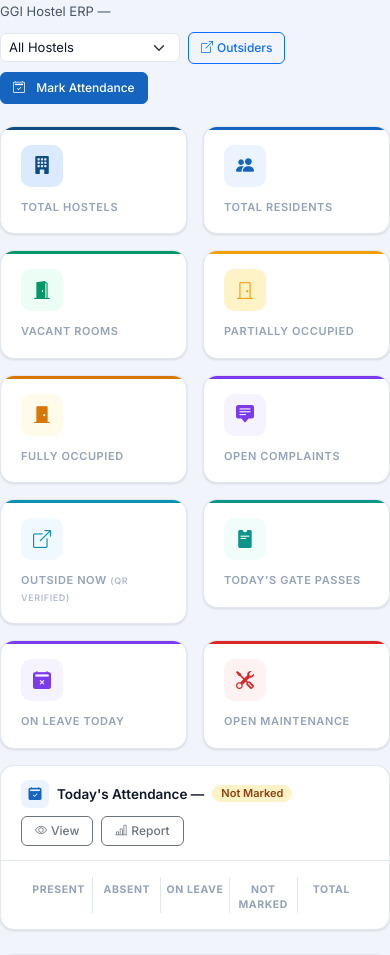
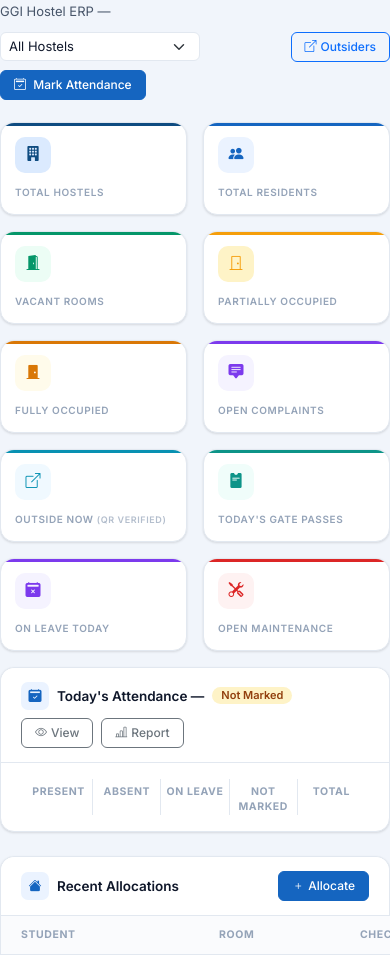
Before and after one commit to deviil00/GGI_Hostel_Module, a Django app: template hostel/templates/admin/dashboard.html in a window 390 px wide; the page is wider, and only the part inside the window is pictured. Shown: the part 19-974 px from the top of that part. Run offline with Django 4.2, Linux system fonts and the light colour scheme; the template is opened without the code that fills it, so the values that code supplies are empty.

Commit message:
fix: improve mobile responsiveness on dashboard page

```diff
--- a/hostel/templates/admin/dashboard.html
+++ b/hostel/templates/admin/dashboard.html
@@ -1,6 +1,17 @@
 {% extends "base/base.html" %}
 {% block title %}Dashboard — GGI Hostel ERP{% endblock %}
 {% block page_title %}Admin Dashboard{% endblock %}
+
+{% block extra_css %}
+<style>
+  @media (max-width: 767px) {
+    .stat-card { padding: 14px 14px; }
+    .stat-card .s-number { font-size: 24px; }
+    .stat-card .s-icon { width: 36px; height: 36px; font-size: 15px; }
+    .stat-card .s-label { font-size: 10px; }
+  }
+</style>
+{% endblock %}
 
 {% block content %}
 
@@ -38,10 +49,10 @@
       {% endif %}
     </p>
   </div>
-  <div class="d-flex gap-2 align-items-center flex-wrap">
+  <div class="d-flex gap-2 align-items-center flex-wrap" style="width:100%">
     {% if not is_warden %}
-    <form method="get" class="d-flex gap-2 align-items-center">
-      <select name="hostel" class="form-select form-select-sm" style="width:180px" onchange="this.form.submit()">
+    <form method="get" class="d-flex gap-2 align-items-center flex-grow-1 flex-md-grow-0">
+      <select name="hostel" class="form-select form-select-sm" style="min-width:140px;flex:1 1 auto;max-width:200px" onchange="this.form.submit()">
         <option value="">All Hostels</option>
         {% for h in all_hostels %}
         <option value="{{ h.pk }}" {% if selected_hostel.pk == h.pk %}selected{% endif %}>{{ h.name }}</option>
@@ -52,14 +63,14 @@
       {% endif %}
     </form>
     {% endif %}
-    <a href="{% url 'outsiders' %}" class="btn btn-outline-primary">
+    <a href="{% url 'outsiders' %}" class="btn btn-outline-primary btn-sm">
       <i class="bi bi-box-arrow-up-right me-1"></i>Outsiders
       {% if stats.students_out > 0 %}
       <span class="badge" style="background:#0891B2;color:#fff;margin-left:4px">{{ stats.students_out }}</span>
       {% endif %}
     </a>
-    <a href="{% url 'mark_attendance' %}?date={{ today|date:'Y-m-d' }}" class="btn btn-primary">
-      <i class="bi bi-calendar2-check me-2"></i>
+    <a href="{% url 'mark_attendance' %}?date={{ today|date:'Y-m-d' }}" class="btn btn-primary btn-sm">
+      <i class="bi bi-calendar2-check me-1"></i>
       {% if stats.attendance_done %}Edit Attendance{% else %}Mark Attendance{% endif %}
     </a>
   </div>
```
